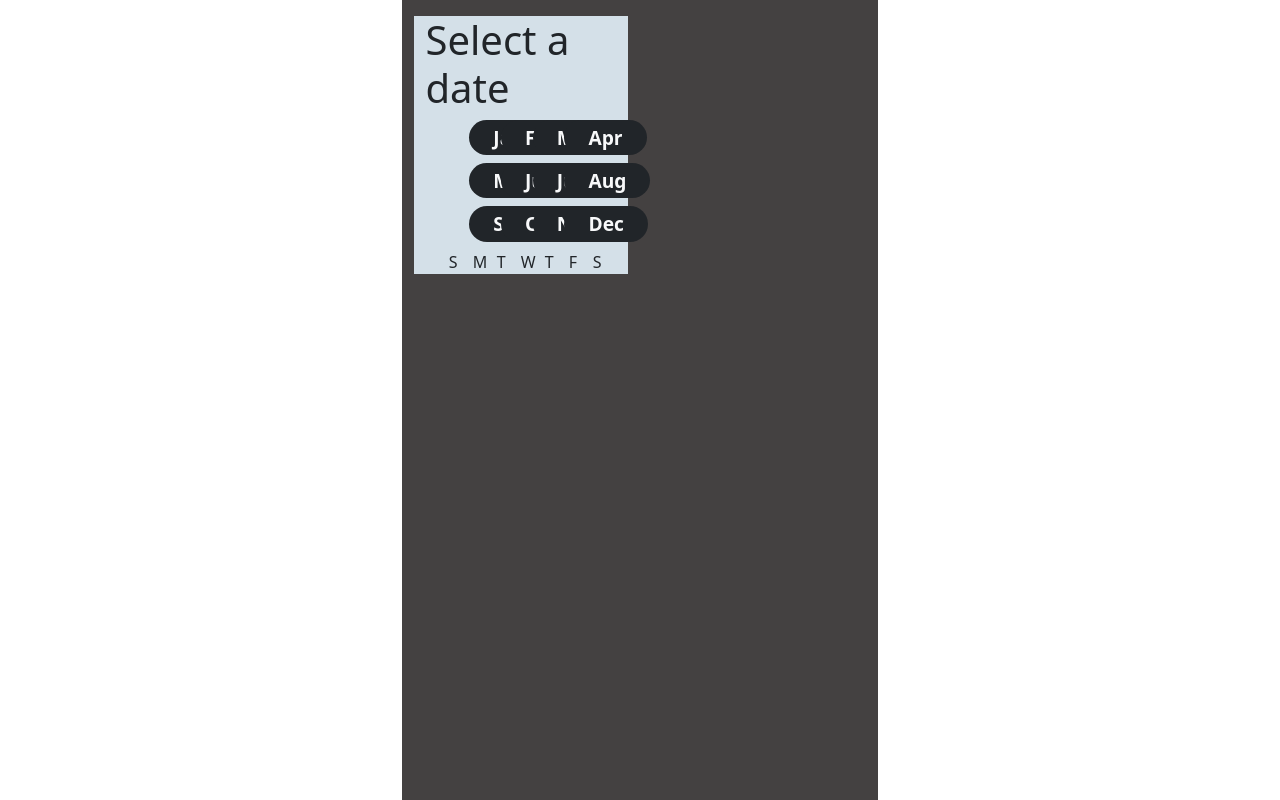
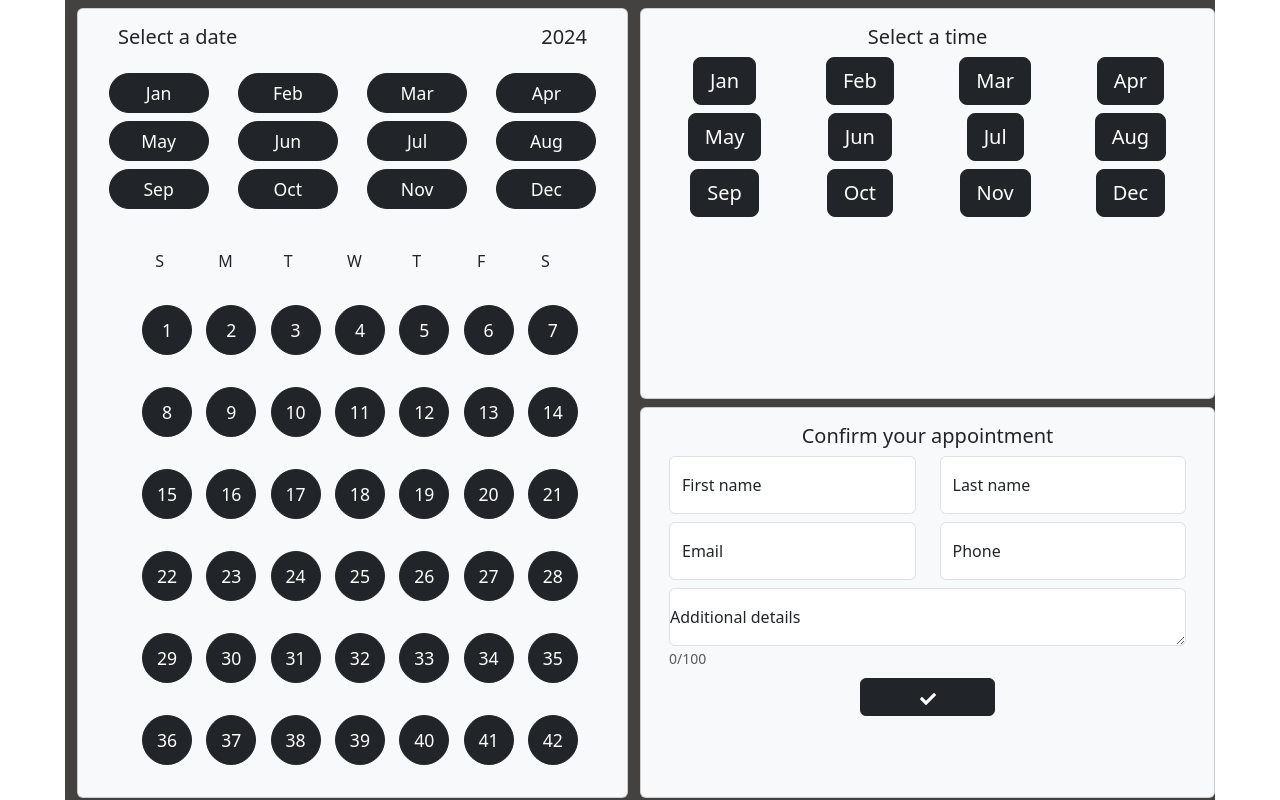
Before and after one commit to Booking-Management-System-App/booking-management-frontend, a React (Vite) app: page / in a window 1280 px wide. Built offline with nearby package versions, Linux system fonts and the light colour scheme.

Commit message:
Initial card components + styling

```diff
--- a/src/App.jsx
+++ b/src/App.jsx
@@ -7,6 +7,8 @@ import Row from 'react-bootstrap/Row';
 import Col from 'react-bootstrap/Col';
 
 import DateSelection from './components/DateSelection';
+import TimeSelection from './components/TimeSelection';
+import ConfirmAppointmentCard from './components/ConfirmAppointmentCard';
 
 function App() {
 
@@ -17,6 +19,14 @@ function App() {
           <Col xs={6}>
             <DateSelection />
           </Col>
+          <Col xs={6}>
+            <Row className="h-50">
+              <TimeSelection />
+            </Row>
+            <Row className="h-50">
+              <ConfirmAppointmentCard />
+            </Row>
+          </Col>
         </Row>
       </Container>
     </>
--- /dev/null
+++ b/src/components/ConfirmAppointmentCard.jsx
@@ -0,0 +1,103 @@
+import { useState } from 'react';
+//import api from '../api/axiosConfig';
+import '../styles/timeSelection.css';
+
+//import Container from 'react-bootstrap/Container';
+import Row from 'react-bootstrap/Row';
+import Col from 'react-bootstrap/Col';
+//import Badge from 'react-bootstrap/Badge';
+import Button from 'react-bootstrap/Button';
+//import { getDay } from "date-fns";
+import Card from 'react-bootstrap/Card';
+import Form from 'react-bootstrap/Form';
+import FloatingLabel from 'react-bootstrap/FloatingLabel';
+import { FaCheck } from "react-icons/fa";
+
+//import dateSelectionData from '../data/dateSelectionData.json';
+
+function ConfirmAppointmentCard() {
+  //const today = new Date();
+  //const day = getDay(today);
+
+  const [charCount, setCharCount] = useState(0);
+
+  return (
+    <>
+      <Card bg="light" text="dark" className="dateSelectionCard mt-2">
+        <Card.Body>
+          <Card.Title className="text-center">Confirm your appointment</Card.Title>
+          <Form>
+            <Row>
+              <Form.Group as={Col} controlId="firstNameInput">
+                <FloatingLabel
+                  controlId="floatingInputName"
+                  label="First name"
+                  className="mb-2"
+                >
+                  <Form.Control type="text" placeholder="Enter name" />
+                </FloatingLabel>
+              </Form.Group>
+              <Form.Group as={Col} controlId="lastNameInput">
+                <FloatingLabel
+                  controlId="floatingInputName"
+                  label="Last name"
+                  className="mb-2"
+                >
+                  <Form.Control type="text" placeholder="Enter name" />
+                </FloatingLabel>
+              </Form.Group>
+            </Row>
+
+            <Row>
+              <Form.Group as={Col} controlId="emailInput">
+                <FloatingLabel
+                  controlId="floatingInputEmail"
+                  label="Email"
+                  className="mb-2"
+                >
+                  <Form.Control type="email" placeholder="Enter email" />
+                </FloatingLabel>
+              </Form.Group>
+              <Form.Group as={Col} controlId="phoneInput">
+                <FloatingLabel
+                  controlId="floatingInputPhone"
+                  label="Phone"
+                  className="mb-2"
+                >
+                  <Form.Control type="tel" placeholder="Enter phone" />
+                </FloatingLabel>
+              </Form.Group>
+            </Row>
+            <Row>
+              <FloatingLabel
+                controlId="floatingInputDetails"
+                label="Additional details"
+                className="mb-2"
+              >
+                <Form.Control
+                  as="textarea"
+                  rows={2}
+                  maxLength={100}
+                  placeholder="Additional details"
+                  onChange={(e) => setCharCount(e.target.value.length)}
+                  className="mh-25"
+                />
+                {/* Add a counter for the number of characters entered */}
+                <Form.Text className="text-muted text-left">
+                  {charCount}/100
+                </Form.Text>
+              </FloatingLabel>
+            </Row>
+            <Row>
+              <Button variant="dark" type="submit" className="w-25 m-auto">
+                <FaCheck />
+              </Button>
+            </Row>
+          </Form>
+        </Card.Body>
+      </Card>
+    </>
+  );
+}
+
+export default ConfirmAppointmentCard;
--- a/src/components/DateSelection.jsx
+++ b/src/components/DateSelection.jsx
@@ -5,44 +5,70 @@ import '../styles/dateSelection.css';
 import Container from 'react-bootstrap/Container';
 import Row from 'react-bootstrap/Row';
 import Col from 'react-bootstrap/Col';
-import Badge from 'react-bootstrap/Badge';
+//import Badge from 'react-bootstrap/Badge';
+import Button from 'react-bootstrap/Button';
+import { getDay } from "date-fns";
+import Card from 'react-bootstrap/Card';
 
 import dateSelectionData from '../data/dateSelectionData.json';
 
 function DateSelection() {
-  //const [data, setData] = useState([]);
+  const today = new Date();
+  const day = getDay(today);
 
   return (
     <>
-      <Container fluid className="mt-3 dateSelectionContainer">
-        <h1>Select a date</h1>
+      <Card bg="light" text="dark" className="dateSelectionCard mt-2">
+        <Card.Body>
+          <Card.Title className="justify-content-between d-flex px-4"><p>Select a date</p><p>2024</p></Card.Title>
+            <Container>
             {Array.from({ length: 3 }).map((_, idx) => (
-            <Row key={idx} className="m-auto justify-content-center">
+                <Row key={idx} className="justify-content-center">
                 {Object.keys(dateSelectionData)
                     .slice(idx * 4, (idx + 1) * 4) // Divide data into chunks of 4
                     .map(key => (
-                <Col key={key} xs={2} className="mb-2">
-                    <Badge pill bg="dark" text="light" className="px-4 py-2 monthBadge">
+                    <Col key={key} xs={3} className="mb-2 text-center">
+                        <Button
+                          variant="dark"
+                          text="light"
+                          className="monthButton"
+                        >
                           {dateSelectionData[key].short}
-                    </Badge>
+                        </Button>
                     </Col>
                     ))}
                 </Row>
             ))}
-        <Row className="blankRow"></Row>
-        <Row className='justify-content-center daysOfTheWeek'>
-            <Col xs={1} className="day">S</Col>
-            <Col xs={1} className="day">M</Col>
-            <Col xs={1} className="day">T</Col>
-            <Col xs={1} className="day">W</Col>
-            <Col xs={1} className="day">T</Col>
-            <Col xs={1} className="day">F</Col>
-            <Col xs={1} className="day">S</Col>
+            </Container>
+          <Row className="blankRow my-3"></Row>
+          <Row className='m-auto justify-content-between daysOfTheWeek pb-3 px-5'>
+              <Col xs={1} className="day text-center">S</Col>
+              <Col xs={1} className="day text-center">M</Col>
+              <Col xs={1} className="day text-center">T</Col>
+              <Col xs={1} className="day text-center">W</Col>
+              <Col xs={1} className="day text-center">T</Col>
+              <Col xs={1} className="day text-center">F</Col>
+              <Col xs={1} className="day text-center">S</Col>
           </Row>
-        {/* TODO: Use function and state to get/update days in month and align */}
-        </Container>
+          {Array.from({ length: 6 }).map((_, idx) => (
+              <Row key={idx} className="m-auto justify-content-between px-5 py-2 daysOfMonthRow">
+              {Array.from({ length: 7 }).map((_, idy) => (
+                  <Col key={(idx * 7) + idy + 1} xs={1} className="p-0">
+                    <Button
+                      variant="dark"
+                      text="light"
+                      className="my-2 dayButton"
+                    >
+                      {(idx * 7) + idy + 1}
+                    </Button>
+                  </Col>
+              ))}
+              </Row>
+          ))}
+        </Card.Body>
+      </Card>
     </>
-  )
+  );
 }
 
 export default DateSelection;
--- /dev/null
+++ b/src/components/TimeSelection.jsx
@@ -0,0 +1,48 @@
+//import { useState, useEffect } from 'react';
+//import api from '../api/axiosConfig';
+import '../styles/timeSelection.css';
+
+//import Container from 'react-bootstrap/Container';
+import Row from 'react-bootstrap/Row';
+import Col from 'react-bootstrap/Col';
+//import Badge from 'react-bootstrap/Badge';
+import Button from 'react-bootstrap/Button';
+//import { getDay } from "date-fns";
+import Card from 'react-bootstrap/Card';
+
+import dateSelectionData from '../data/dateSelectionData.json';
+
+function TimeSelection() {
+  //const today = new Date();
+  //const day = getDay(today);
+
+  return (
+    <>
+      <Card bg="light" text="dark" className="dateSelectionCard mt-2">
+        <Card.Body>
+          <Card.Title className="text-center">Select a time</Card.Title>
+          {Array.from({ length: 3 }).map((_, idx) => (
+              <Row key={idx} className="justify-content-center">
+              {Object.keys(dateSelectionData)
+                  .slice(idx * 4, (idx + 1) * 4) // Divide data into chunks of 4
+                  .map(key => (
+                  <Col key={key} xs={3} className="mb-2 text-center">
+                      <Button
+                        variant="dark"
+                        text="light"
+                        size="lg"
+                        className="px-3 py-2"
+                      >
+                        {dateSelectionData[key].short}
+                      </Button>
+                  </Col>
+                  ))}
+              </Row>
+          ))}
+        </Card.Body>
+      </Card>
+    </>
+    );
+}
+
+export default TimeSelection;
--- a/src/styles/dateSelection.css
+++ b/src/styles/dateSelection.css
@@ -1,7 +1,29 @@
-.dateSelectionContainer {
+.dateSelectionCard {
   background-color: #D4E0E8;
 }
 
-.monthBadge {
-    font-size: 1.2rem !important;
+.monthButton {
+    font-size: 1.1rem !important;
+    /* background-color: black !important; */
+    /* color: white; */
+    border-radius: 20px !important;
+    width: 100px;
+    height: 40px;
 }
+
+.monthButton:hover {
+    background-color: white !important;
+    color: black !important;
+}
+
+.dayButton {
+    font-size: 1.1rem !important;
+    border-radius: 25px !important;
+    width: 50px;
+    height: 50px;
+}
+
+.dayButton:hover {
+  background-color: white !important;
+  color: black !important;
+}
```
Also changed, not shown: src/styles/timeSelection.css (added). Lines whose indentation alone changed are shown as unchanged.
